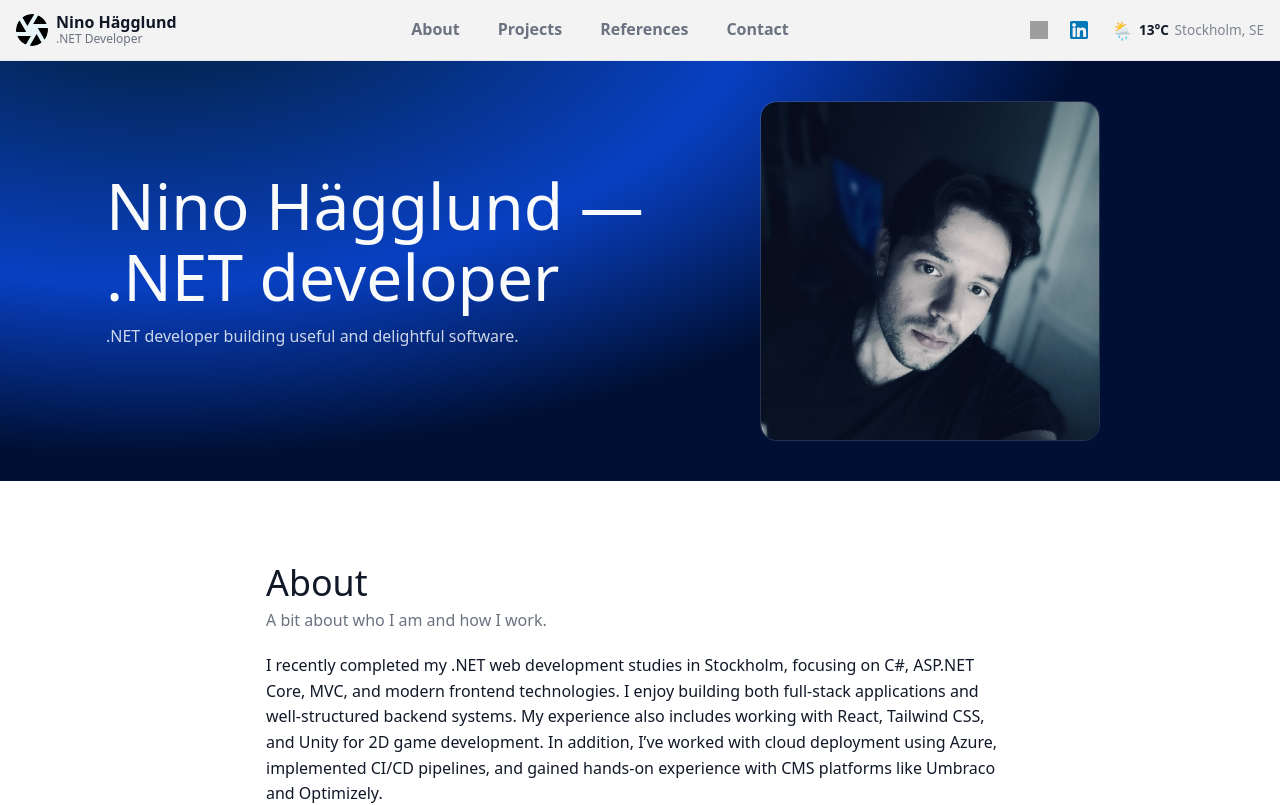
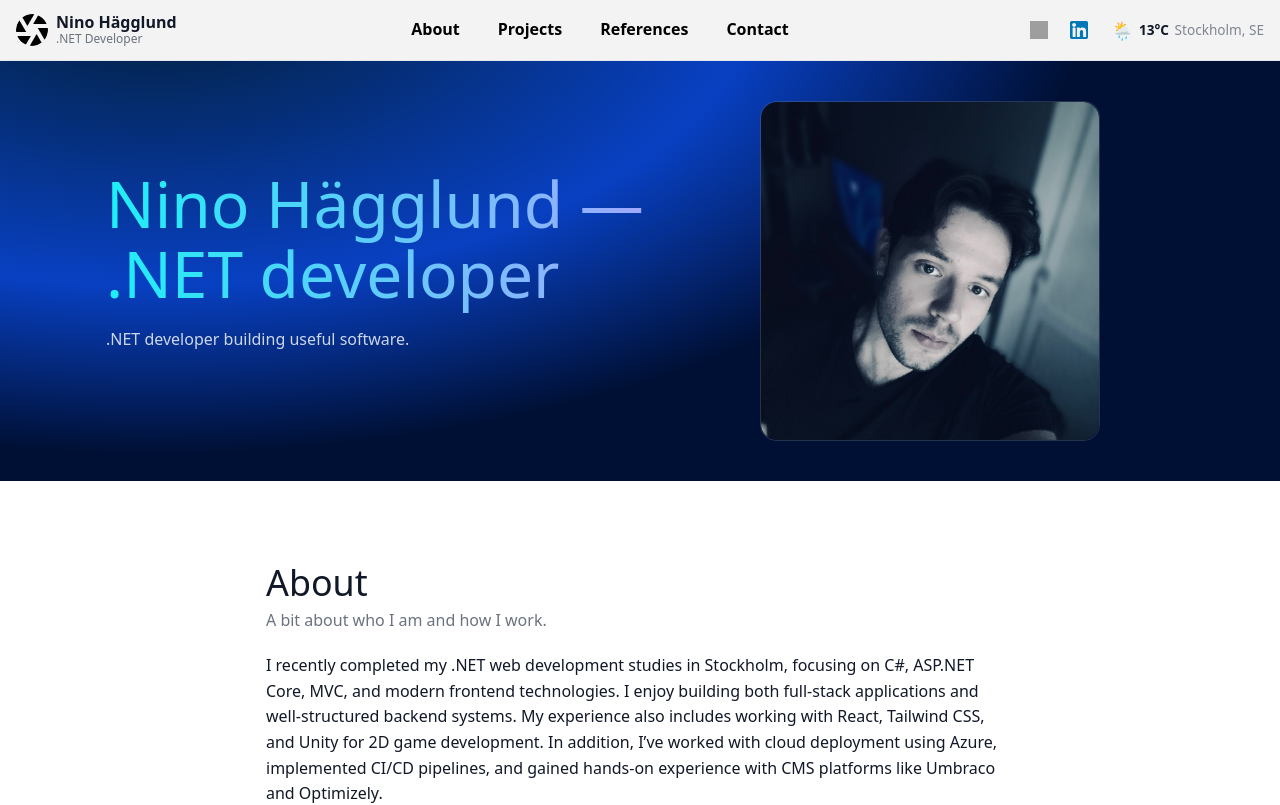
Before and after one commit to ninohaegglund/ninohaegglund-portfolio-2025, a React (Vite) app: page / in a window 1280 px wide. Shown: the top 805 px of the page. Built offline with nearby package versions, Linux system fonts and the light colour scheme; grey boxes are pictures that could not be loaded.

Commit message:
Add custom cursor component and typing title effect; update Home page to use TypingTitle

```diff
--- a/src/App.css
+++ b/src/App.css
@@ -35,7 +35,6 @@
   justify-content: center;
   width: 32px;
   height: 32px;
-  background: #e6f5f7;
   border-radius: 999px;
 }
 
@@ -122,7 +121,7 @@
 .nav-link {
   padding: .5rem .75rem;
   border-radius: 10px;
-  color: var(--muted);
+  color: black;
   font-weight: 600;
   border: 1px solid transparent;
 }
@@ -156,7 +155,7 @@
 /* Optional hero themes (apply with class: hero hero--sunset / hero--neon) */
 .hero--sunset {
   background:
-    radial-gradient(1200px 600px at 8% -20%, #fff7ed 0%, #ffedd5 40%, #ffc78c 70%),
+    radial-gradient(1200px 600px at 8% -20%, #fff7ed 0%, #ffedd5 40%, #ffc282 70%),
     radial-gradient(900px 420px at 92% 0%, #ffe4e6 0%, rgba(244, 114, 182, .85) 45%, rgba(217, 70, 239, .75) 75%),
     linear-gradient(135deg, rgba(234, 88, 12, .16) 0%, rgba(217, 70, 239, .16) 100%);
 }
@@ -175,7 +174,14 @@
     linear-gradient(135deg, rgba(247, 25, 0, 0.9) 0%, rgba(26, 85, 213, 0.9) 100%);
   color: #f8fafc;
 }
-.hero--midnight .hero-title { color: #f8fafc; }
+.hero--midnight .hero-title {
+  /* alternate lighter gradient for dark background */
+  background-image: linear-gradient(92deg, #1deff7 0%, #b59dff 50%, #35c3fc 100%);
+  -webkit-background-clip: text;
+  background-clip: text;
+  color: transparent;
+  --typing-caret: #f8fafc;
+}
 .hero--midnight .hero-subtitle { color: rgba(241, 245, 249, .85); }
 
 @keyframes hero-fade-up {
@@ -207,14 +213,22 @@
   font-size: clamp(4rem, 4vw, 4rem);
   line-height: 1.1;
   margin: 0 0 .75rem;
-  animation: hero-fade-up .6s cubic-bezier(.22,1,.36,1) .05s both;
+  animation: hero-fade-up 3s cubic-bezier(.22,1,.36,1) .1s both;
+  /* Stylish gradient text */
+  background-image: linear-gradient(92deg, #ff7a59 0%, #7c4dff 50%, #06b6d4 100%);
+  -webkit-background-clip: text;
+  background-clip: text;
+  color: transparent;
+  --typing-caret: #111827;
+  transition: transform .28s cubic-bezier(.2,.9,.3,1), filter .22s ease, text-shadow .22s ease, background-position .6s ease;
+  background-size: 200% 100%;
 }
 
 .hero-subtitle {
   color: var(--muted);
   margin: 0 0 1.25rem;
   max-width: 60ch;
-  animation: hero-fade-up .6s cubic-bezier(.22,1,.36,1) .18s both;
+  animation: hero-fade-up .6s cubic-bezier(.22,1,.36,1) .3s both;
 
 }
 
@@ -412,6 +426,66 @@ html { scroll-behavior: smooth; }
   .portrait { transition: none; }
 }
 
+/* Custom cursor styles */
+html.has-custom-cursor { cursor: none !important; }
+.custom-cursor {
+  position: fixed;
+  left: 0;
+  top: 0;
+  width: 28px;
+  height: 28px;
+  border-radius: 999px;
+  border: 2px solid rgba(255,255,255,0.95);
+  background: rgba(255,255,255,0.02);
+  transform: translate(-50%, -50%);
+  pointer-events: none;
+  z-index: 9999;
+  transition: transform .18s cubic-bezier(.2,.9,.3,1), background .18s ease, width .18s ease, height .18s ease, border-color .18s ease, box-shadow .18s ease;
+  mix-blend-mode: difference;
+  box-shadow: 0 2px 10px rgba(2,6,23,0.35);
+}
+.custom-cursor::after {
+  content: '';
+  position: absolute;
+  left: 50%;
+  top: 50%;
+  width: 6px;
+  height: 6px;
+  transform: translate(-50%, -50%);
+  border-radius: 50%;
+  background: rgba(255,255,255,0.95);
+  mix-blend-mode: difference;
+  box-shadow: 0 1px 0 rgba(0,0,0,0.15) inset;
+}
+.custom-cursor--hover {
+  transform: translate(-50%, -50%) scale(2.2);
+  background: rgba(124,77,255,0.12);
+  border-color: rgba(124,77,255,0.95);
+  box-shadow: 0 6px 24px rgba(124,77,255,0.14);
+}
+
+/* Slight hover contrast on hero title */
+.hero-title:hover {
+  filter: brightness(1.08) saturate(1.08);
+  text-shadow: 0 12px 36px rgba(124,77,255,0.12);
+  transform: translateY(-6px);
+  /* shift the gradient for a subtle animated color change */
+  background-position: 100% 0;
+}
+
+/* Typing caret for animated hero title */
+.typing::after {
+  content: '';
+  display: inline-block;
+  width: 2px;
+  height: 1.05em;
+  background: var(--typing-caret, currentColor);
+  margin-left: .5rem;
+  vertical-align: middle;
+  animation: typing-blink 1s steps(2, start) infinite;
+}
+@keyframes typing-blink { 50% { opacity: 0 } }
+
 @media (max-width: 600px) {
   .portrait-wrap {
     width: min(260px, 70vw);
--- a/src/App.jsx
+++ b/src/App.jsx
@@ -1,10 +1,12 @@
 import Navbar from './components/Navbar.jsx'
 import Footer from './components/Footer.jsx'
 import Home from './pages/Home.jsx'
+import CustomCursor from './components/CustomCursor.jsx'
 
 export default function App() {
   return (
     <div className="app">
+      <CustomCursor />
       <Navbar />
       <main className="main">
         <Home />
--- /dev/null
+++ b/src/components/CustomCursor.jsx
@@ -0,0 +1,69 @@
+import React, { useEffect, useRef } from 'react'
+
+export default function CustomCursor() {
+  const cursor = useRef(null)
+  const pos = useRef({ x: 0, y: 0 })
+  const dest = useRef({ x: 0, y: 0 })
+  const raf = useRef(null)
+
+  useEffect(() => {
+    const canUse = window.matchMedia && window.matchMedia('(pointer: fine) and (hover: hover)').matches
+    if (!canUse) return
+
+    document.documentElement.classList.add('has-custom-cursor')
+
+    const onMove = (e) => {
+      dest.current.x = e.clientX
+      dest.current.y = e.clientY
+      cursor.current.style.display = 'block'
+    }
+
+    const onLeave = () => {
+      cursor.current.style.display = 'none'
+    }
+
+    const onEnterHoverTarget = (e) => {
+      const target = e.target.closest('[data-cursor="hover"]')
+      if (target) cursor.current.classList.add('custom-cursor--hover')
+    }
+    const onLeaveHoverTarget = (e) => {
+      const target = e.target.closest('[data-cursor="hover"]')
+      if (target) cursor.current.classList.remove('custom-cursor--hover')
+    }
+
+    window.addEventListener('mousemove', onMove)
+    window.addEventListener('mouseleave', onLeave)
+    window.addEventListener('mouseover', onEnterHoverTarget)
+    window.addEventListener('mouseout', onLeaveHoverTarget)
+
+    const lerp = (a, b, n) => (1 - n) * a + n * b
+
+    const tick = () => {
+      pos.current.x = lerp(pos.current.x, dest.current.x, 0.18)
+      pos.current.y = lerp(pos.current.y, dest.current.y, 0.18)
+      if (cursor.current) {
+        cursor.current.style.transform = `translate3d(${pos.current.x}px, ${pos.current.y}px, 0) translate(-50%, -50%)`;
+      }
+      raf.current = requestAnimationFrame(tick)
+    }
+    raf.current = requestAnimationFrame(tick)
+
+    return () => {
+      window.removeEventListener('mousemove', onMove)
+      window.removeEventListener('mouseleave', onLeave)
+      window.removeEventListener('mouseover', onEnterHoverTarget)
+      window.removeEventListener('mouseout', onLeaveHoverTarget)
+      cancelAnimationFrame(raf.current)
+      document.documentElement.classList.remove('has-custom-cursor')
+    }
+  }, [])
+
+  return (
+    <div
+      ref={cursor}
+      className="custom-cursor"
+      aria-hidden
+      style={{ display: 'none' }}
+    />
+  )
+}
--- /dev/null
+++ b/src/components/TypingTitle.jsx
@@ -0,0 +1,30 @@
+import React, { useEffect, useState } from 'react'
+
+export default function TypingTitle({ text = '', speed = 70, className = '' }) {
+  const [display, setDisplay] = useState('')
+
+  useEffect(() => {
+    let i = 0
+    let mounted = true
+    const tick = () => {
+      if (!mounted) return
+      i += 1
+      setDisplay(text.slice(0, i))
+      if (i < text.length) {
+        timeout = setTimeout(tick, speed)
+      }
+    }
+    let timeout = setTimeout(tick, speed)
+    return () => {
+      mounted = false
+      clearTimeout(timeout)
+    }
+  }, [text, speed])
+
+  return (
+    <h1 className={`hero-title ${className}`} aria-live="polite" data-cursor="hover">
+      <span className="typing">{display}</span>
+      <span className="sr-only">{text}</span>
+    </h1>
+  )
+}
--- a/src/pages/Home.jsx
+++ b/src/pages/Home.jsx
@@ -5,6 +5,7 @@ import References from './References.jsx'
 import Contact from './Contact.jsx'
 import BackToTop from '../components/BackToTop.jsx'
 import SkillsProgress from '../components/SkillsProgress.jsx'
+import TypingTitle from '../components/TypingTitle.jsx'
 
 const skills = [
   { name: 'C#', level: 75 },
@@ -29,10 +30,8 @@ export default function Home() {
       <section id="home" className="section hero hero--midnight">
         <div className="container hero-layout">
           <div className="hero-left">
-            <h1 className="hero-title">Nino Hägglund — .NET developer</h1>
-            <p className="hero-subtitle">.NET developer building useful and delightful software.</p>
-
-
+            <TypingTitle text={"Nino Hägglund — .NET developer"} />
+            <p className="hero-subtitle">.NET developer building useful software.</p>
           </div>
 
           <div className="portrait-wrap">
```
